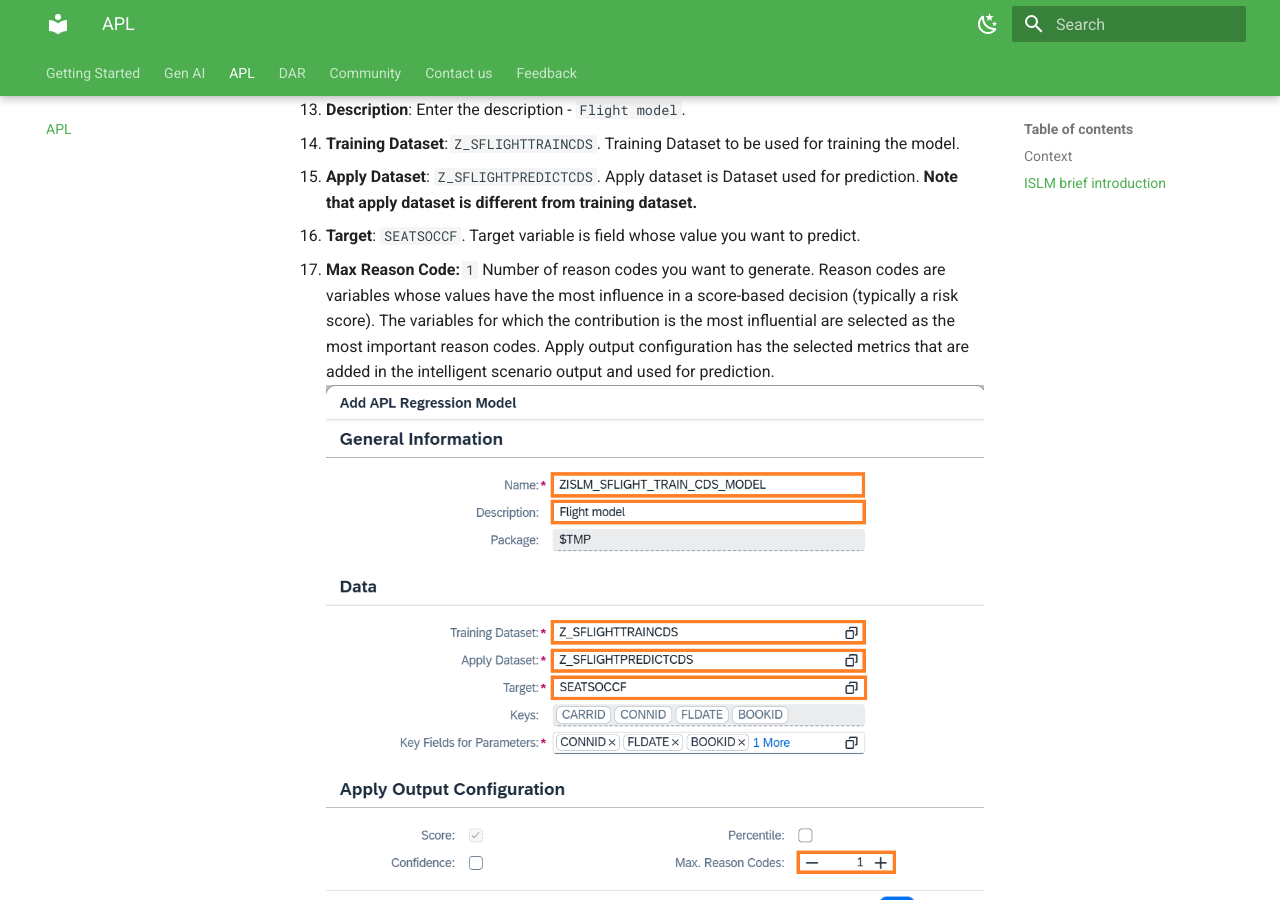
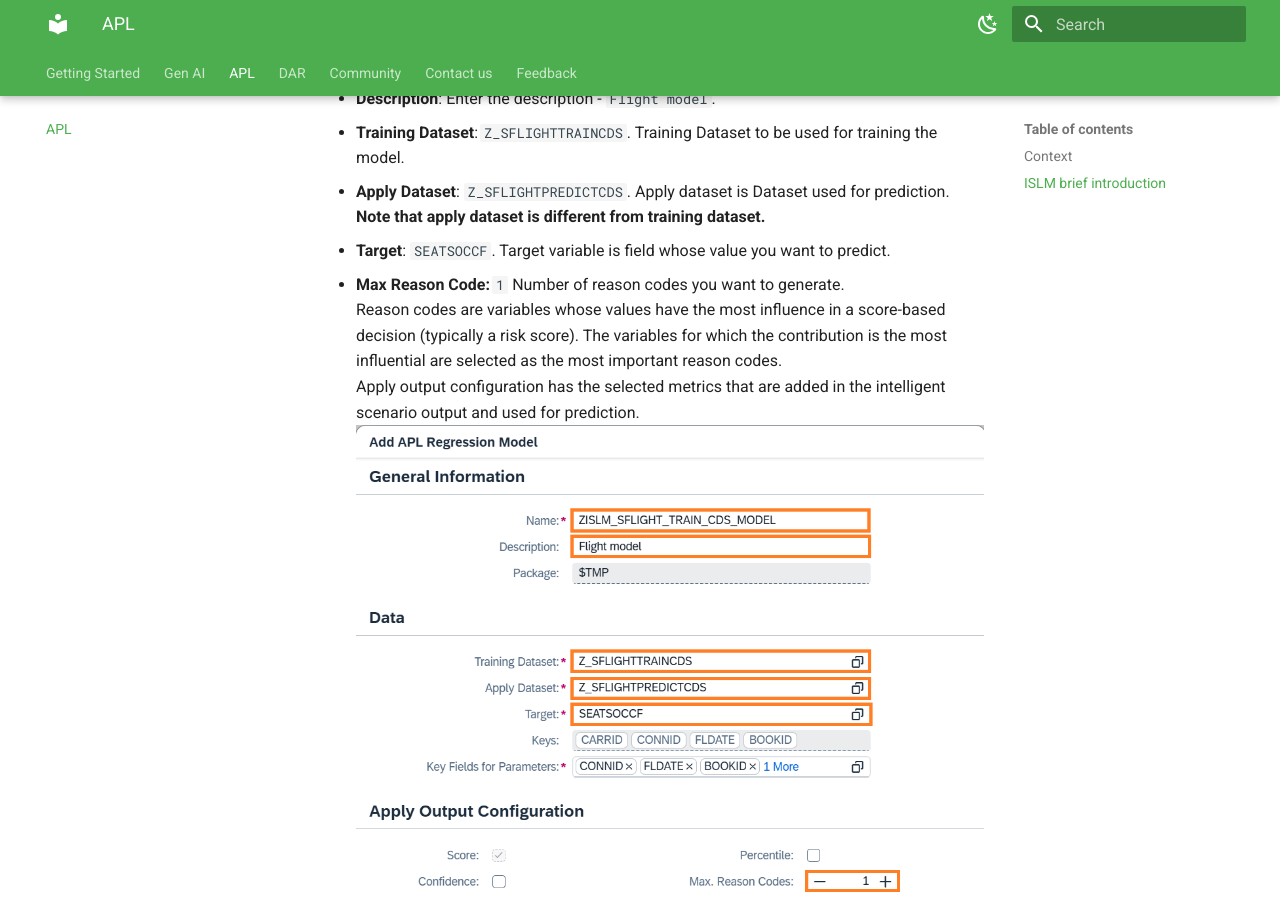
Before and after one commit to SAP-CLM-SL/ISLM, an MkDocs documentation site: the page built from docs/ISLM_with_HANAML/README.md, in a window 1280 px wide and 900 px high, scrolled down 4781 px. Built offline with MkDocs 1.6.1 and Material for MkDocs 9.7.7, drawn with Linux system fonts in a browser that asks for light colours; some of the changed text lies outside the part shown.

Commit message:
Fix nested steps alignment

```diff
--- a/docs/ISLM_with_HANAML/README.md
+++ b/docs/ISLM_with_HANAML/README.md
@@ -55,31 +55,30 @@
 1. Open the Fiori Launchpad by clicking [here](https://44.207.24.229:44301/sap/bc/ui5_ui5/ui2/ushell/shells/abap/FioriLaunchpad.html?sap-client=100&sap-language=EN#Shell-home){:target="_blank"}. Input the username and password provided in the cheat sheet. Click on the **Intelligent Scenario** app.
 ![](../ISLM_with_SAPGenAI/images/IntelligentScenariosApp.png)
 
-2. Click the **Create** button and choose **Embedded**. In Embedded approach, a business application, for example SAP S/4HANA runs in the same stack as its machine learning provider SAP HANA ML and it provides analytics libraries **SAP HANA Automated Predictive Library (APL)** or **SAP HANA Predictive Analysis Library (PAL)**.
+2. Click the **Create** button and choose **Embedded**.<br/>In Embedded approach, a business application, for example SAP S/4HANA runs in the same stack as its machine learning provider SAP HANA ML and it provides analytics libraries **SAP HANA Automated Predictive Library (APL)** or **SAP HANA Predictive Analysis Library (PAL)**.
 ![](./images/2.png)
 
 3. Click the **Do Not Show Again and Close** button in the Onboarding Dialog.
 ![](./images/3.png)
 
 4. Provide the required information in the screen:
-  - **Intelligent Scenario Name**: Enter a unique name starting with Z, such as `Z_SEATOCC_FTCLAS_###`, where ### is your attendee id.
-  - **Intelligent Scenario Description**: `Predict seats occupied in the first class of a flight`.
-  - **Intelligent Scenario Type**: Select `Regression` type.
-  - **Algorithm**: Select `Gradient Boosting`.
-  - **Machine Learning Library**: Select `APL`.
+    - **Intelligent Scenario Name**: Enter a unique name starting with Z, such as `Z_SEATOCC_FTCLAS_###`, where ### is your attendee id.
+    - **Intelligent Scenario Description**: `Predict seats occupied in the first class of a flight`.
+    - **Intelligent Scenario Type**: Select `Regression` type.
+    - **Algorithm**: Select `Gradient Boosting`.
+    - **Machine Learning Library**: Select `APL`.
 ![](./images/AddScenarioDetails.png)
 
 5. Click the **Add Model** button.
 ![](./images/ClickAddModelButton.png)
 
 6. The APL Regression Model screen will pop up. Provide information as mentioned below:
-  - **Name**: Enter a model name starting with Z - `ZISLM_SFLIGHT_TRAIN_CDS_MODEL`.
-  - **Description**: Enter the description - `Flight model`.
-  - **Training Dataset**: `Z_SFLIGHTTRAINCDS`. Training Dataset to be used for training the model.
-  - **Apply Dataset**: `Z_SFLIGHTPREDICTCDS`. Apply dataset is Dataset used for prediction. **Note that apply dataset is different from training dataset.**
-  - **Target**: `SEATSOCCF`. Target variable is field whose value you want to predict.
-  - **Max Reason Code:** `1` Number of reason codes you want to generate. Reason codes are variables whose values have the most influence in a score-based decision (typically a risk score). The variables for which the contribution is the most influential are selected as the most important reason codes.
-Apply output configuration has the selected metrics that are added in the intelligent scenario output and used for prediction.
+    - **Name**: Enter a model name starting with Z - `ZISLM_SFLIGHT_TRAIN_CDS_MODEL`.
+    - **Description**: Enter the description - `Flight model`.
+    - **Training Dataset**: `Z_SFLIGHTTRAINCDS`. Training Dataset to be used for training the model.
+    - **Apply Dataset**: `Z_SFLIGHTPREDICTCDS`. Apply dataset is Dataset used for prediction. **Note that apply dataset is different from training dataset.**
+    - **Target**: `SEATSOCCF`. Target variable is field whose value you want to predict.
+    - **Max Reason Code:** `1` Number of reason codes you want to generate.<br/> Reason codes are variables whose values have the most influence in a score-based decision (typically a risk score). The variables for which the contribution is the most influential are selected as the most important reason codes.<br/> Apply output configuration has the selected metrics that are added in the intelligent scenario output and used for prediction.
 ![](./images/EnterModelDetails.png)
 
 7. Click the **Add** button.
@@ -88,10 +87,10 @@
 8. The scenario is now created in **Draft** Status.
 ![](./images/ViewDraftScenario.png)
 
-9. View the **Input Tab** which displays the **Key**, **Input**, and **Target** fields. The Input variable is considered for modelling. The Key variable is a key field of the dataset and is also considered for modelling. The Target variable is the variable whose values are to be modelled and predicted by other variables.
+9. View the **Input Tab** which displays the **Key**, **Input**, and **Target** fields.<br/> The Input variable is considered for modelling.<br/> The Key variable is a key field of the dataset and is also considered for modelling.<br/> The Target variable is the variable whose values are to be modelled and predicted by other variables.
 ![](./images/ClickInputTab.png)
 
-10. View the **Output tab** which displays the **Key**, **Target**, and **Prediction** fields. The Prediction variable includes the calculated result.
+10. View the **Output tab** which displays the **Key**, **Target**, and **Prediction** fields.<br/> The Prediction variable includes the calculated result.
 ![](./images/ClickOutputTab.png)
 
 11. Scenario is now ready to be published. Click on **Publish** button. You will receive a message that Intelligent Scenario is published.
@@ -137,9 +136,9 @@
 
 9. View different tabs like **Quality Information and Debrief**. You can see attributes about data quality and what key influencers are affecting the predictions.
 ![](./images/22.png)
-  - **Mean Absolute Error(MAE):** Average absolute difference between the predicted values and the actual values. The lower the better.
-  - **Root Mean Square Error(RMSE):** RMSE is the square root of mean squared error. It measures the average difference between values predicted by a model and the actual values. RMSE tells us how close the actual values are to prediction values made by the model. The lower the better.
-  - **Mean Absolute Percentage Error(MAPE)** Average of the absolute percentage errors of the predictions. The lower the better.
+    - **Mean Absolute Error(MAE):** Average absolute difference between the predicted values and the actual values. The lower the better.
+    - **Root Mean Square Error(RMSE):** RMSE is the square root of mean squared error. It measures the average difference between values predicted by a model and the actual values. RMSE tells us how close the actual values are to prediction values made by the model. The lower the better.
+    - **Mean Absolute Percentage Error(MAPE)** Average of the absolute percentage errors of the predictions. The lower the better.
 
 10. Choose the back icon <img src="../images/SAPBack_White.png" width="70"> to navigate back to Model Versions screen.
 
@@ -168,40 +167,44 @@
 ![](./images/29.png)
 
 7. Enter the ISLM generated 1st CDS view of created Intelligent Scenario to view predictions from trained model.
-  - CDS View will have following name **Z_SEATOCC_FTCLAS_###_CDS01**, where ### is your attendee id.
-  - Enter CDS View Name in Entity Name field and click on **Execute**.
+    - CDS View will have following name **Z_SEATOCC_FTCLAS_###_CDS01**, where ### is your attendee id.
+    - Enter CDS View Name in Entity Name field and click on **Execute**.
 ![](./images/30.png)
 
 8. You can scroll down and see the model's keys in the first four columns: **Airline Code, Flight Connection Number, Flight Date and Booking number.**
-  - Column **SEATSOCCF** has the actual value of the seats occupied.
-  - Column **GB_SCORE_SEATSOCCF** column has the predicted value of the occupied seats.
+    - Column **SEATSOCCF** has the actual value of the seats occupied.
+    - Column **GB_SCORE_SEATSOCCF** column has the predicted value of the occupied seats.
 ![](./images/Prediction1.png)
 
 9. Goto **SE38** again and Search for report **RUT_DDLS_DATA_PREVIEW** and click on **Execute(F8)**. Enter the ISLM generated 2nd CDS view of created Intelligent Scenario to view predictions from trained model.
-  - CDS View will have following name **Z_SEATOCC_FTCLAS_###_CDS01_KEY**, where ### is your attendee id.
-  - Enter CDS View Name in Entity Name field and click on **Execute**.
+    - CDS View will have following name **Z_SEATOCC_FTCLAS_###_CDS01_KEY**, where ### is your attendee id.
+    - Enter CDS View Name in Entity Name field and click on **Execute**.
 ![](./images/32.png)
 
 10. Provide below values to the respective CDS parameters:
-  -	P_BOOKID = `2274`
-  -	P_CARRID = `AZ`
-  -	P_CONNID = `555`
-  -	P_FLDATE = `20250813`
+    -	P_BOOKID = `2274`
+    -	P_CARRID = `AZ`
+    -	P_CONNID = `555`
+    -	P_FLDATE = `20250813`
 ![](./images/EnterKeyParameters.png)
 
-11. You can scroll down and see the model's keys in the first four columns: **Airline Code, Flight Connection Number, Flight Date and Booking number.** Column **SEATSOCCF** has the actual value of the seats occupied. Column **GB_SCORE_SEATSOCCF** column has the predicted value of the occupied seats.
+11. You can scroll down and see the model's keys in the first four columns: **Airline Code, Flight Connection Number, Flight Date and Booking number.**
+    - Column **SEATSOCCF** has the actual value of the seats occupied.
+    - Column **GB_SCORE_SEATSOCCF** column has the predicted value of the occupied seats.
 ![](./images/Prediction2.png)
 
 12. Goto SE38 again and Search for report **RUT_DDLS_DATA_PREVIEW** and click on Execute(F8). Enter the ISLM generated 3rd CDS view of created Intelligent Scenario to view predictions from trained model.
-  - CDS View will have following name **Z_SEATOCC_FTCLAS_###_CDS01_WHR**, where ### is your attendee i.
-  - Enter CDS View Name in Entity Name field and click on **Execute**.
+    - CDS View will have following name **Z_SEATOCC_FTCLAS_###_CDS01_WHR**, where ### is your attendee i.
+    - Enter CDS View Name in Entity Name field and click on **Execute**.
 ![](./images/35.png)
 
 13. Provide below values to the respective CDS parameters
-  -	P_WHERE = `CONNID = 0017 AND FLDATE = 20250813`
+    -	P_WHERE = `CONNID = 0017 AND FLDATE = 20250813`
 ![](./images/EnterWhereParameter.png)
 
-14. You can scroll down and see the model's keys in the first four columns: **Airline Code, Flight Connection Number, Flight Date and Booking number.** Column **SEATSOCCF** has the actual value of the seats occupied. Column **GB_SCORE_SEATSOCCF** column has the predicted value of the occupied seats.
+14. You can scroll down and see the model's keys in the first four columns: **Airline Code, Flight Connection Number, Flight Date and Booking number.**
+    - Column **SEATSOCCF** has the actual value of the seats occupied.
+    - Column **GB_SCORE_SEATSOCCF** column has the predicted value of the occupied seats.
 ![](./images/Prediction3.png)
 
 **Well done, you just visualized your trained model predictions..!**
@@ -228,8 +231,8 @@
 ![](./images/GoToStep2.png)
 
 7. Review Scheduling Options automatically proposed by the system.
-  - Enter the Start as **2 minutes later** than the system proposed time.
-  - Schedule for **1 Occurrence(s)** and click on **Go to Step 3**.
+    - Enter the Start as **2 minutes later** than the system proposed time.
+    - Schedule for **1 Occurrence(s)** and click on **Go to Step 3**.
 ![](./images/GoToStep3.png)
 
 8. Review the section Intelligent Scenarios Details and Schedule Details. Click the **Create Schedule** button.
```
